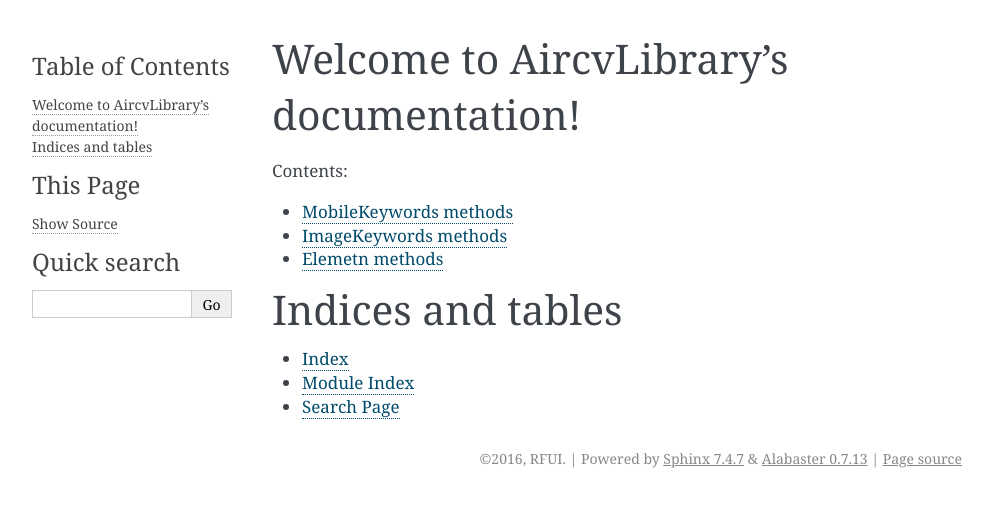
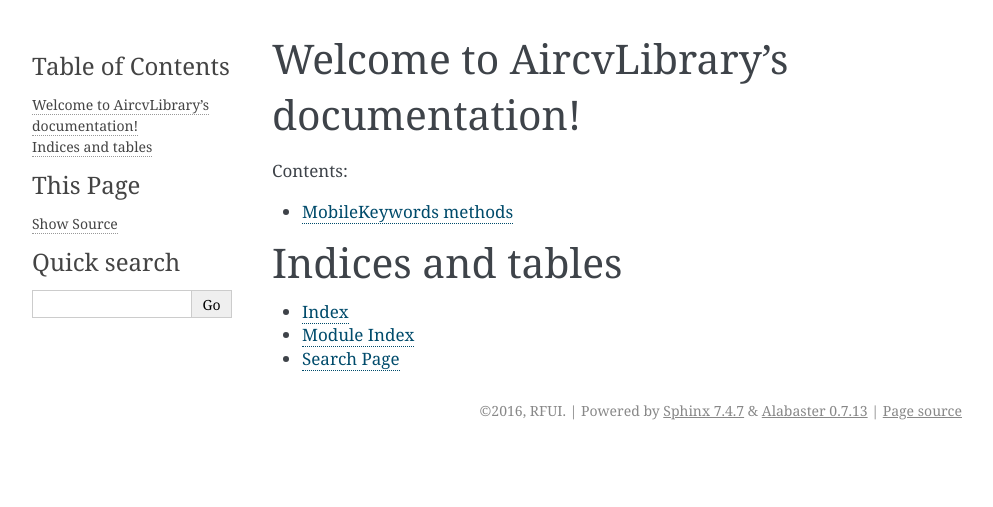
Before and after one commit to Netease-AutoTest/robotframework-aircvlibrary, a Sphinx documentation site: the page built from docs/index.rst, in a window 1280 px wide. Shown: the top 507 px of the page, without its empty margins (148-1141 px from the left). Built offline with Sphinx 7.4.7, drawn with Linux system fonts in a browser that asks for light colours.

Commit message:
[usage.rst]::AircvLibrary -> AircvLibrary.AircvLibrary

```diff
--- a/docs/usage.rst
+++ b/docs/usage.rst
@@ -1,19 +1,5 @@
 MobileKeywords methods
 --------------------------
 
-.. autoclass:: AircvLibrary
+.. autoclass:: AircvLibrary.AircvLibrary
     :members:
-
-
-ImageKeywords methods
---------------------------
-
-.. autoclass:: AircvLibrary
-    :members:
-
-
-Elemetn methods
---------------------------
-
-.. autoclass:: AircvLibrary
-    :members:
```
